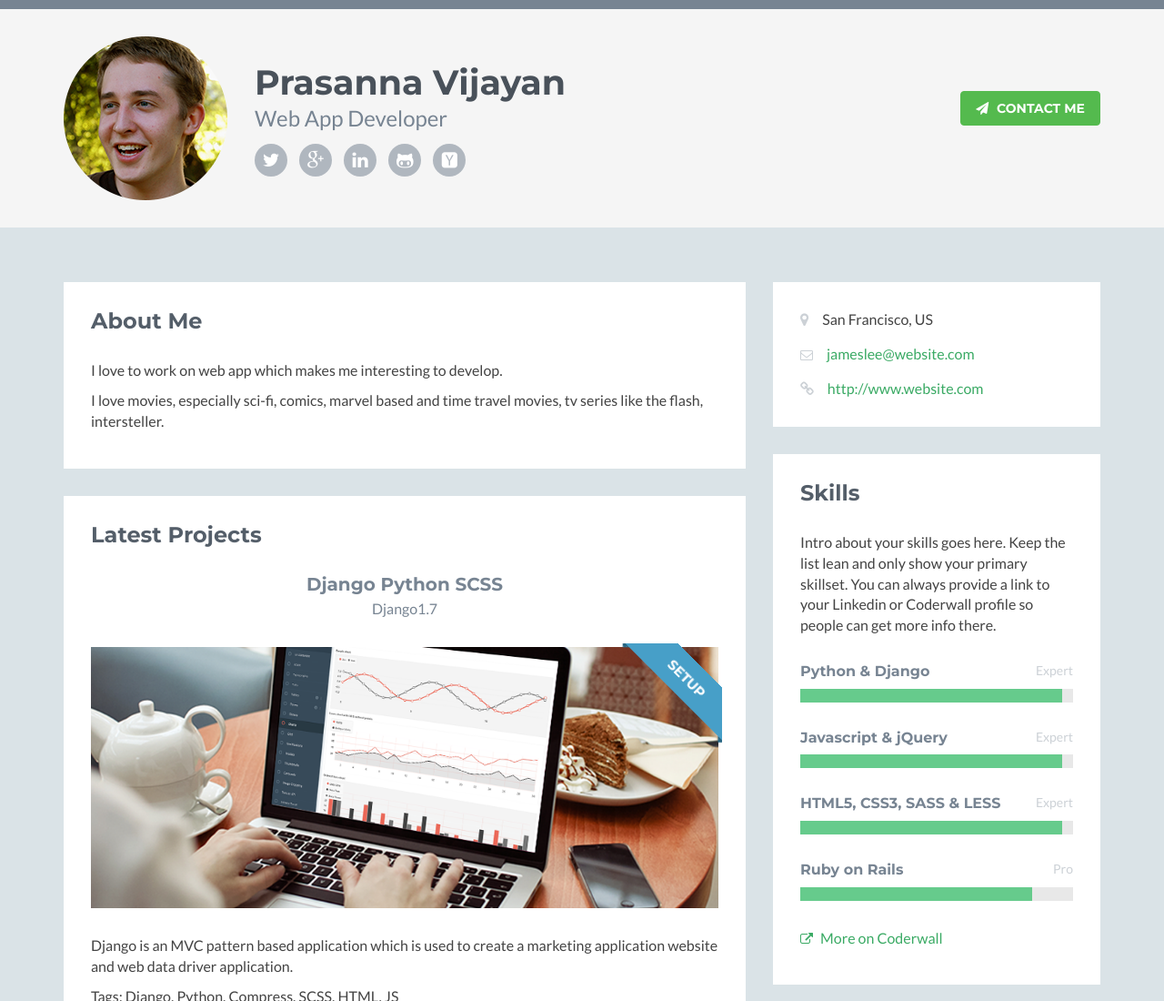
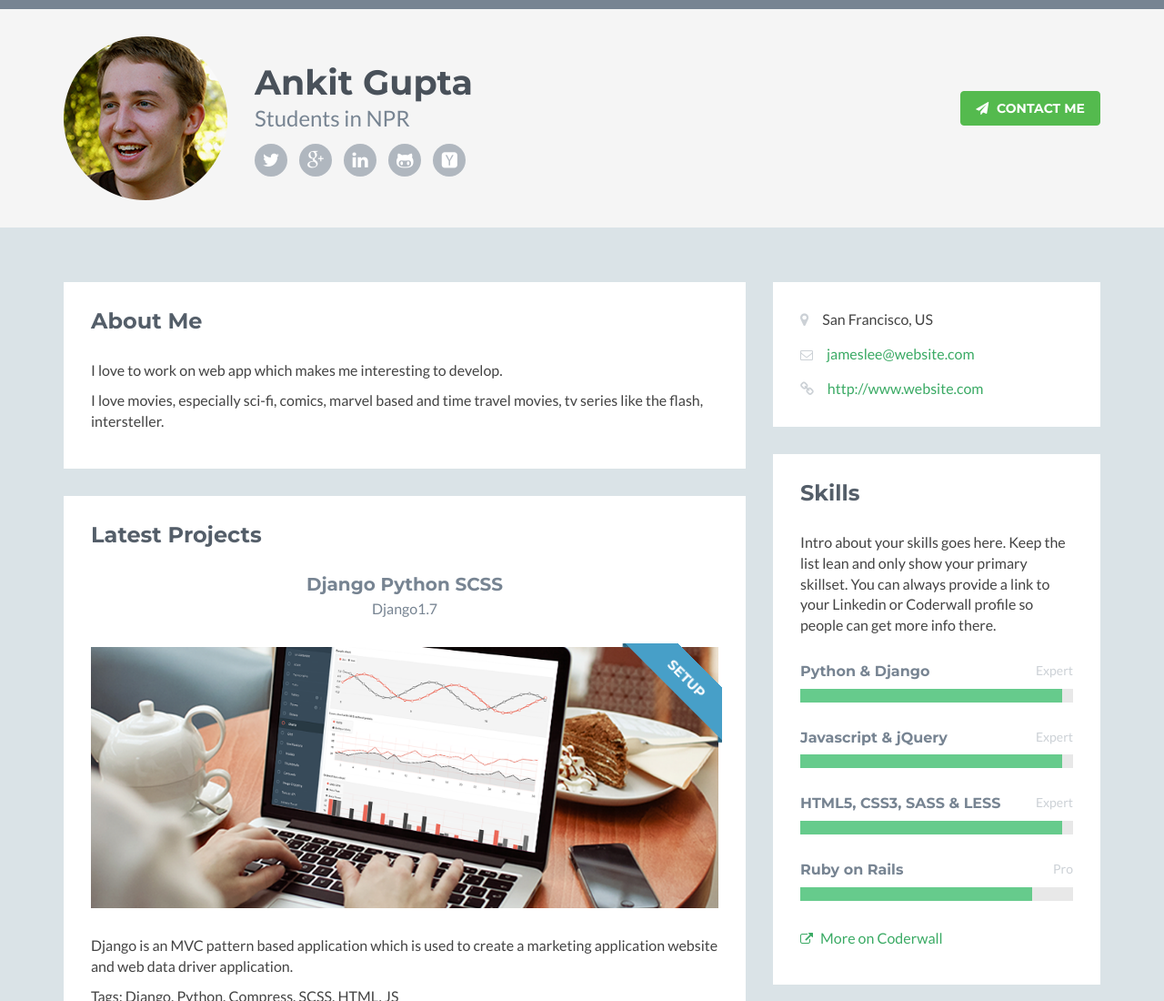
Before and after one commit to ankitgupta385/ankitgupta.github.io, a plain HTML site: page index.html in a window 1280 px wide. Shown: the top 1100 px of the page at 91% size. Drawn offline with Linux system fonts and the light colour scheme; no server answers; a script that the page names is missing.

Commit message:
Added Gupta

```diff
--- a/index.html
+++ b/index.html
@@ -3,7 +3,7 @@
 <!--[if IE 9]> <html lang="en" class="ie9"> <![endif]-->
 <!--[if !IE]><!--> <html lang="en"> <!--<![endif]-->
 <head>
-    <title>Prasanna Vijayan</title>
+    <title>Ankit Gupta</title>
     <!-- Meta -->
     <meta charset="utf-8">
     <meta http-equiv="X-UA-Compatible" content="IE=edge">
@@ -38,8 +38,8 @@
         <div class="container">
             <img class="profile-image img-responsive pull-left" src="assets/images/profile.png" alt="James Lee" />
             <div class="profile-content pull-left">
-                <h1 class="name">Prasanna Vijayan</h1>
-                <h2 class="desc">Web App Developer</h2>
+                <h1 class="name">Ankit Gupta</h1>
+                <h2 class="desc">Students in NPR</h2>
                 <ul class="social list-inline">
                     <li><a href="#"><i class="fa fa-twitter"></i></a></li>
                     <li><a href="#"><i class="fa fa-google-plus"></i></a></li>
```
